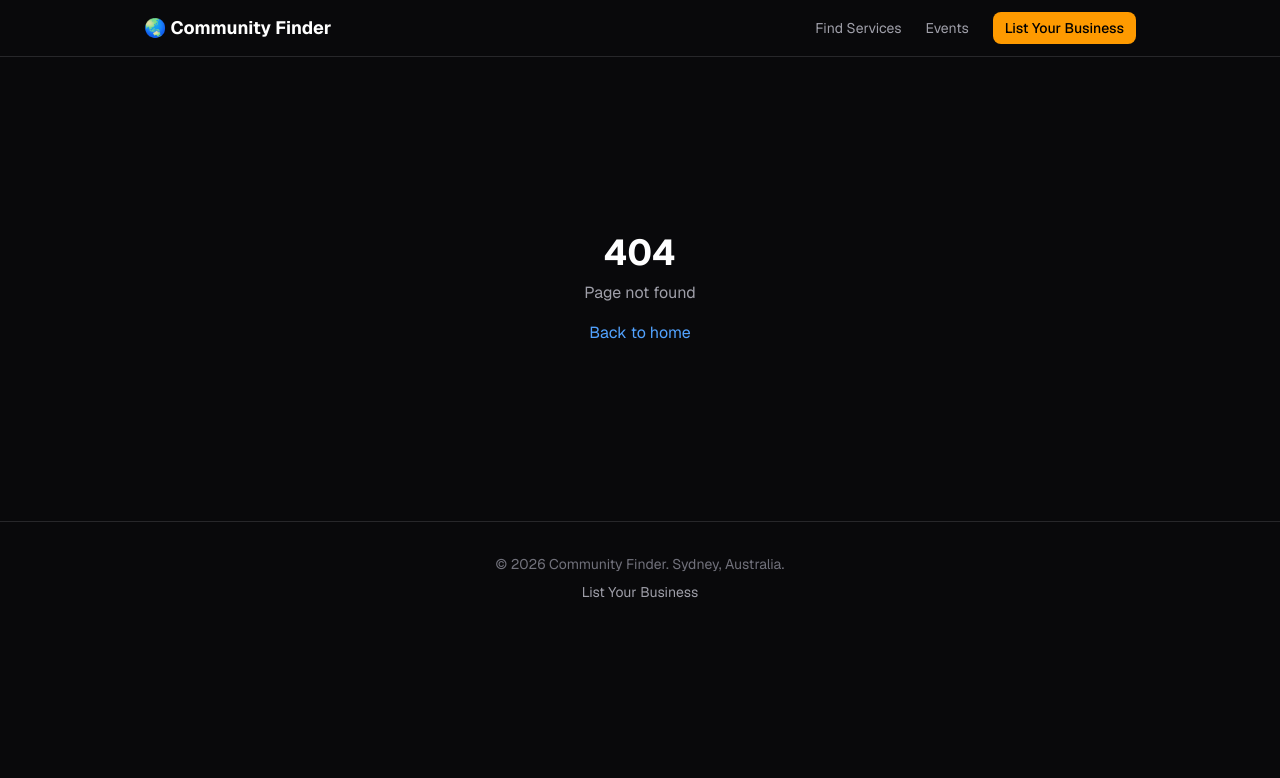
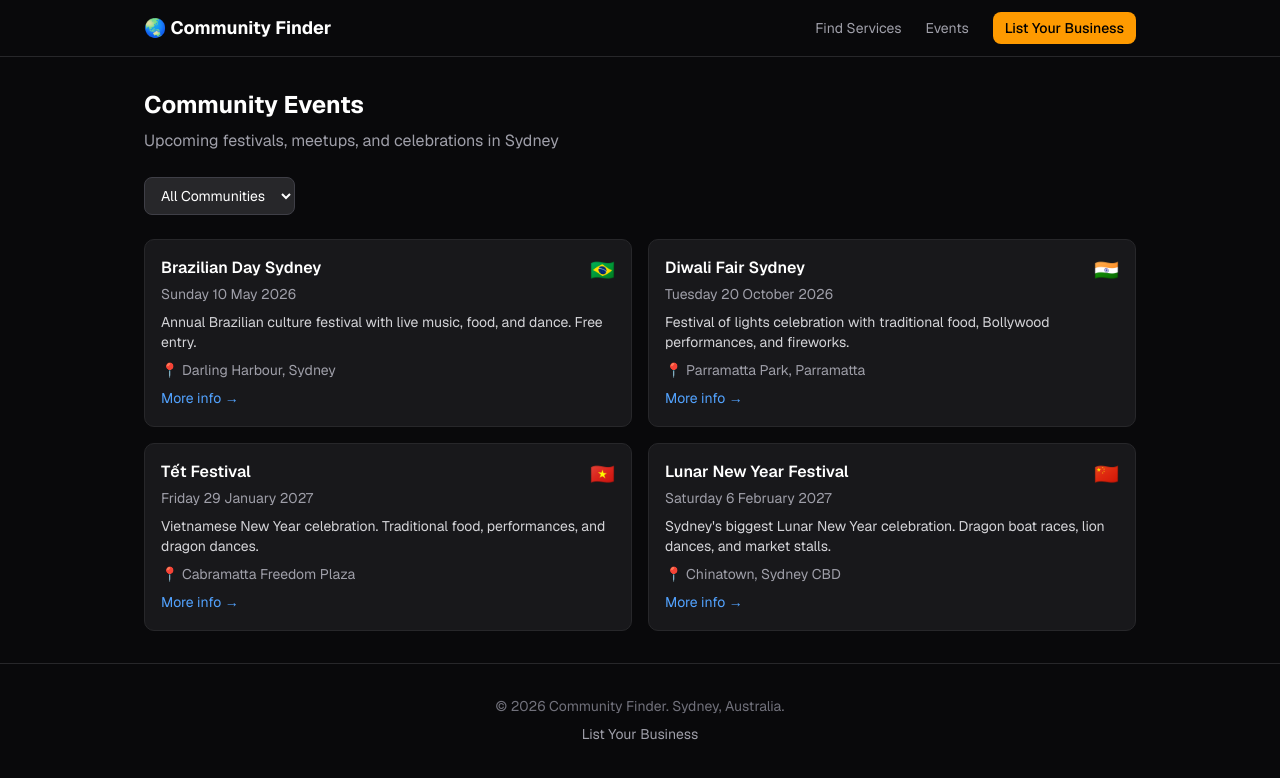
Before and after one commit to dekonunes/community-finder, a Next.js app: page /events in a window 1280 px wide. Before the commit this address had no page. Shown: the top 778 px of the page. Built offline with nearby package versions, Linux system fonts and the light colour scheme.

Commit message:
feat: add events page with community filter

```diff
--- /dev/null
+++ b/src/app/events/page.tsx
@@ -0,0 +1,37 @@
+import type { Metadata } from "next";
+import { getUpcomingEvents } from "@/lib/data";
+import { EventCard } from "@/components/event-card";
+import { EventCommunityFilter } from "@/components/event-community-filter";
+
+export const metadata: Metadata = {
+  title: "Community Events Sydney | Community Finder",
+  description: "Upcoming multicultural community events, festivals, and celebrations in Sydney.",
+};
+
+export default async function EventsPage({
+  searchParams,
+}: {
+  searchParams: Promise<{ community?: string }>;
+}) {
+  const params = await searchParams;
+  const events = getUpcomingEvents(params.community);
+
+  return (
+    <div>
+      <h1 className="mb-2 text-2xl font-bold">Community Events</h1>
+      <p className="mb-6 text-zinc-400">Upcoming festivals, meetups, and celebrations in Sydney</p>
+      <div className="mb-6">
+        <EventCommunityFilter current={params.community} />
+      </div>
+      {events.length === 0 ? (
+        <div className="py-12 text-center">
+          <p className="text-zinc-400">No upcoming events found.</p>
+        </div>
+      ) : (
+        <div className="grid gap-4 sm:grid-cols-2">
+          {events.map((e) => (<EventCard key={e.slug} event={e} />))}
+        </div>
+      )}
+    </div>
+  );
+}
--- /dev/null
+++ b/src/components/event-community-filter.tsx
@@ -0,0 +1,24 @@
+"use client";
+
+import { useRouter } from "next/navigation";
+import { communities } from "@/lib/data";
+
+export function EventCommunityFilter({ current }: { current?: string }) {
+  const router = useRouter();
+
+  return (
+    <select
+      value={current ?? ""}
+      onChange={(e) => {
+        const val = e.target.value;
+        router.push(val ? `/events?community=${val}` : "/events");
+      }}
+      className="rounded-md border border-zinc-700 bg-zinc-800 px-3 py-2 text-sm text-white"
+    >
+      <option value="">All Communities</option>
+      {communities.map((c) => (
+        <option key={c.slug} value={c.slug}>{c.flag} {c.name}</option>
+      ))}
+    </select>
+  );
+}
```
